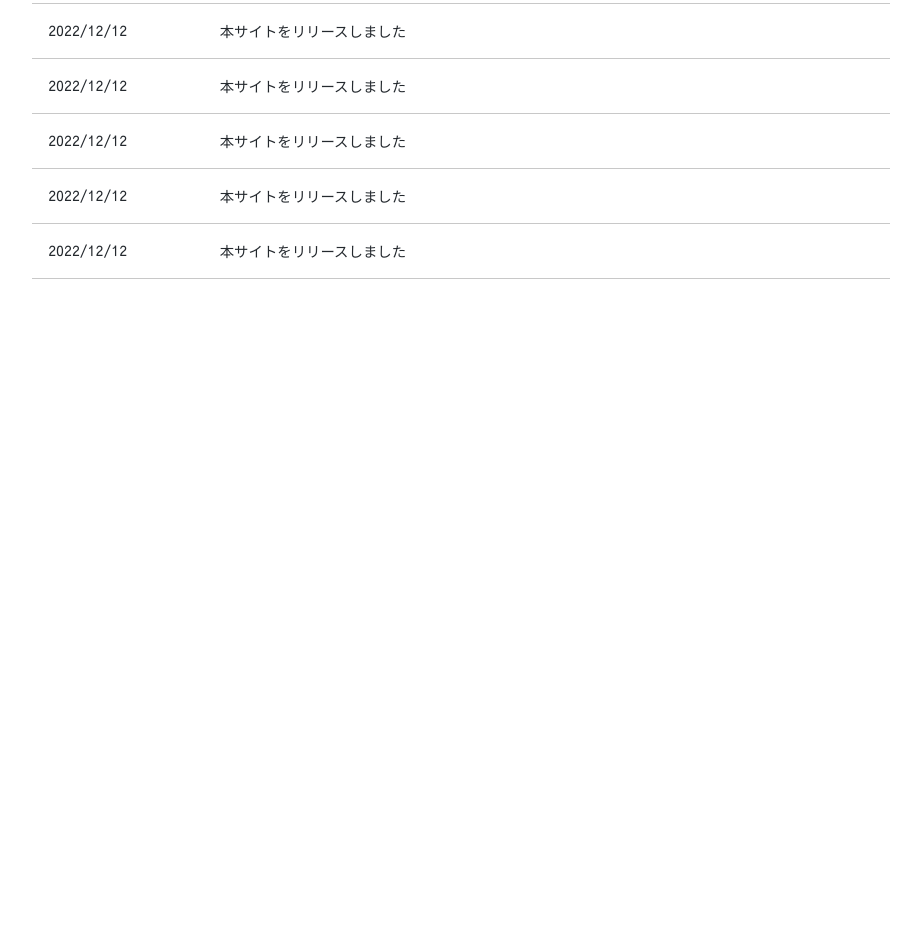
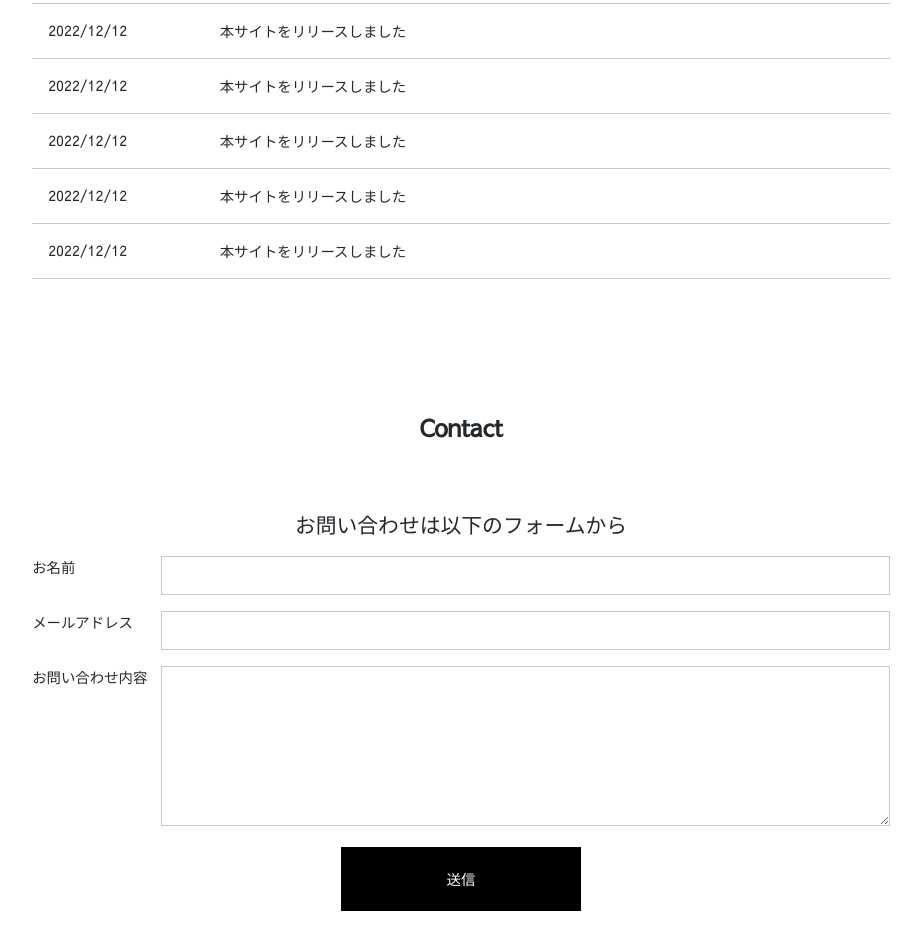
Before and after one commit to kitamuraDev/sample-corporate-site, a plain HTML site: page index.html in a window 1280 px wide. Shown: the part 2157-3106 px from the top of the page, without its empty margins (179-1100 px from the left). Before the commit the page ends 2566 px from the top, so only its background shows below. Drawn offline with Linux system fonts and the light colour scheme; some packages are replaced by stand-ins of ours.

Commit message:
:sparkles: contactセクションを実装

```diff
--- a/index.html
+++ b/index.html
@@ -104,5 +104,24 @@
         <dd>本サイトをリリースしました</dd>
       </dl>
     </section>
+
+    <!-- Contact -->
+    <section id="contact" class="wrapper">
+      <h2 class="sec-title">Contact</h2>
+      <p>お問い合わせは以下のフォームから</p>
+      <form action="#" method="post">
+        <dl>
+          <dt><label for="name">お名前</label></dt>
+          <dd><input type="text" id="name" /></dd>
+          <dt><label for="email">メールアドレス</label></dt>
+          <dd><input type="email" id="email" /></dd>
+          <dt><label for="content">お問い合わせ内容</label></dt>
+          <dd><textarea id="content" cols="30" rows="10"></textarea></dd>
+        </dl>
+        <div class="button">
+          <button type="submit">送信</button>
+        </div>
+      </form>
+    </section>
   </body>
 </html>
--- a/style.css
+++ b/style.css
@@ -164,6 +164,60 @@ li {
 }
 
 /* -------------------------
+- Contact
+------------------------- */
+#contact p {
+  text-align: center;
+  margin-bottom: 16px;
+}
+
+#contact dl {
+  display: flex;
+  flex-wrap: wrap;
+}
+
+#contact dt {
+  width: 15%;
+  margin-bottom: 16px;
+}
+
+#contact dd {
+  width: 85%;
+  margin-bottom: 16px;
+}
+
+#contact dd input,
+#contact dd textarea {
+  width: 100%;
+  padding: 8px;
+  border: 1px solid #c8c8c8;
+}
+
+#contact dd textarea {
+  height: 10rem;
+}
+
+#contact .button {
+  width: 100%;
+  text-align: center;
+}
+
+#contact button {
+  padding: 20px 40px;
+  width: 240px;
+  color: #fff;
+  background-color: #000;
+  border: 1px solid #000;
+  transition: all 0.3s;
+}
+
+#contact button:hover {
+  color: #000;
+  background-color: #fff;
+  border: 1px solid #000;
+}
+
+/* -------------------------
 - sp
 ------------------------- */
 @media screen and (max-width: 600px) {
@@ -212,4 +266,18 @@ li {
     width: 100%;
     padding: 4px 16px 16px 16px;
   }
+
+  /* contact */
+  #contact dl {
+    flex-direction: column;
+  }
+
+  #contact dt {
+    width: 100%;
+    margin-bottom: 4px;
+  }
+
+  #contact dd {
+    width: 100%;
+  }
 }
```
